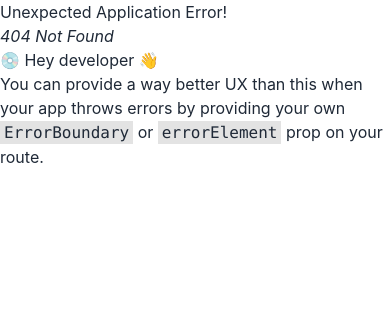
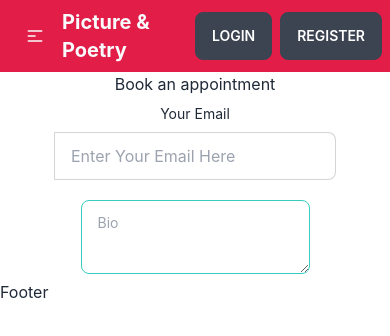
Before and after one commit to Fahmidur-arnob/The_Picture_And_The_Poet, a React (Create React App) app: page /appointment in a window 390 px wide. Before the commit this address had no page. Shown: the top 336 px of the page. Built offline with nearby package versions, Linux system fonts and the light colour scheme.

Commit message:
Done with the banner section also done making banner responsive

```diff
--- /dev/null
+++ b/src/Pages/Appointment/Appointment.js
@@ -0,0 +1,20 @@
+import React from 'react';
+
+const Appointment = () => {
+    return (
+        <div className='text-center justify-center'>
+            <h1>Book an appointment</h1>
+            <div className="form-control mb-5">
+                <label className="label mx-auto">
+                    <span className="label-text">Your Email</span>
+                </label>
+                <label className="input-group mx-auto">
+                    <input type="text" placeholder="Enter Your Email Here" className="input input-bordered mx-auto rounded-full" />
+                </label>
+            </div>
+            <textarea className="textarea textarea-accent" placeholder="Bio"></textarea>
+        </div>
+    );
+};
+
+export default Appointment;
--- a/src/Pages/Home/Banner/Banner.js
+++ b/src/Pages/Home/Banner/Banner.js
@@ -34,8 +34,8 @@ const bannerData = [
 
 const Banner = () => {
     return (
-        <div>
-            <div className="carousel w-full py-5">
+        <div className='w-full mx-auto'>
+            <div className="carousel py-2 mx-auto">
                 {
                     bannerData.map(slide => <BannerItem
                     key={slide.id}
--- a/src/Pages/Home/Banner/BannerItem.js
+++ b/src/Pages/Home/Banner/BannerItem.js
@@ -5,12 +5,12 @@ import './BannerItem.css';
 const BannerItem = ({ slide }) => {
     const { image, id, prev, next } = slide;
     return (
-        <div id={`slide${id}`} className="carousel-item relative w-full">
+        <div id={`slide${id}`} className="carousel-item relative w-full ">
             <div className='carousel-img'>
                 <img src={image} alt="" className="carou-img rounded-xl" />
             </div>
-            <div className="absolute flex justify-end transform -translate-y-1/2 left-24 top-1/4">
-                <h1 className='text-6xl font-bold text-gray-50'>
+            <div className="absolute flex justify-end transform -translate-y-1/2 left-5 top-1/4">
+                <h1 className='font-bold text-gray-50 lg:text-6xl'>
                     I freeze <br />
                     <span className='font-bold text-rose-400'>MOMENTS</span><br />
                     and make them <br />
--- a/src/Pages/Services/Services.js
+++ b/src/Pages/Services/Services.js
@@ -3,7 +3,7 @@ import React from 'react';
 const Services = () => {
     return (
         <div>
-            <h1>Services</h1>
+            <h1>This is services</h1>
         </div>
     );
 };
--- a/src/Pages/Shared/Header/Header.js
+++ b/src/Pages/Shared/Header/Header.js
@@ -13,11 +13,11 @@ const Header = () => {
                         <ul tabIndex={0} className="menu menu-compact dropdown-content mt-3 p-2 shadow bg-rose-500 rounded-box w-52">
                             <li><Link>Home</Link></li>
                             <li tabIndex={0}>
-                                <Link className="justify-between">
+                                <Link className="justify-between" to='/services'>
                                     Services
                                 </Link>
                             </li>
-                            <li><Link>Appointment</Link></li>
+                            <li><Link to='/appointment'>Appointment</Link></li>
                         </ul>
                     </div>
                     <Link className="normal-case text-xl font-bold">Picture & Poetry</Link>
@@ -26,11 +26,11 @@ const Header = () => {
                     <ul className="menu menu-horizontal p-0">
                         <li><Link>Home</Link></li>
                         <li tabIndex={0}>
-                            <Link>
+                            <Link to='/services'>
                                 Services
                             </Link>
                         </li>
-                        <li><Link>Appointment</Link></li>
+                        <li><Link to='/appointment'>Appointment</Link></li>
                     </ul>
                 </div>
                 <div className="navbar-end gap-2">
```
Also changed, not shown: src/Router/Routes/Routes.js (+10 -0 lines).
